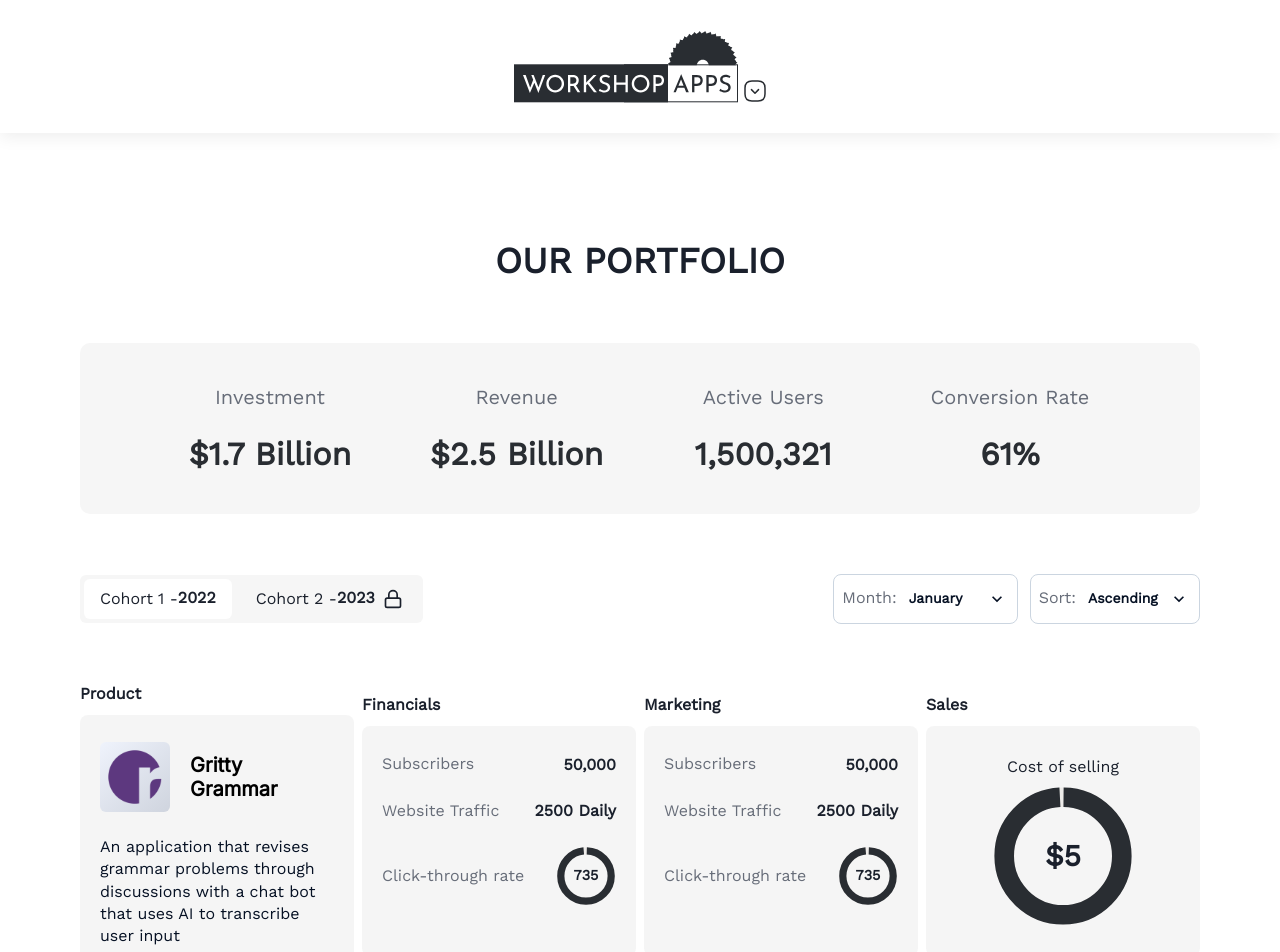
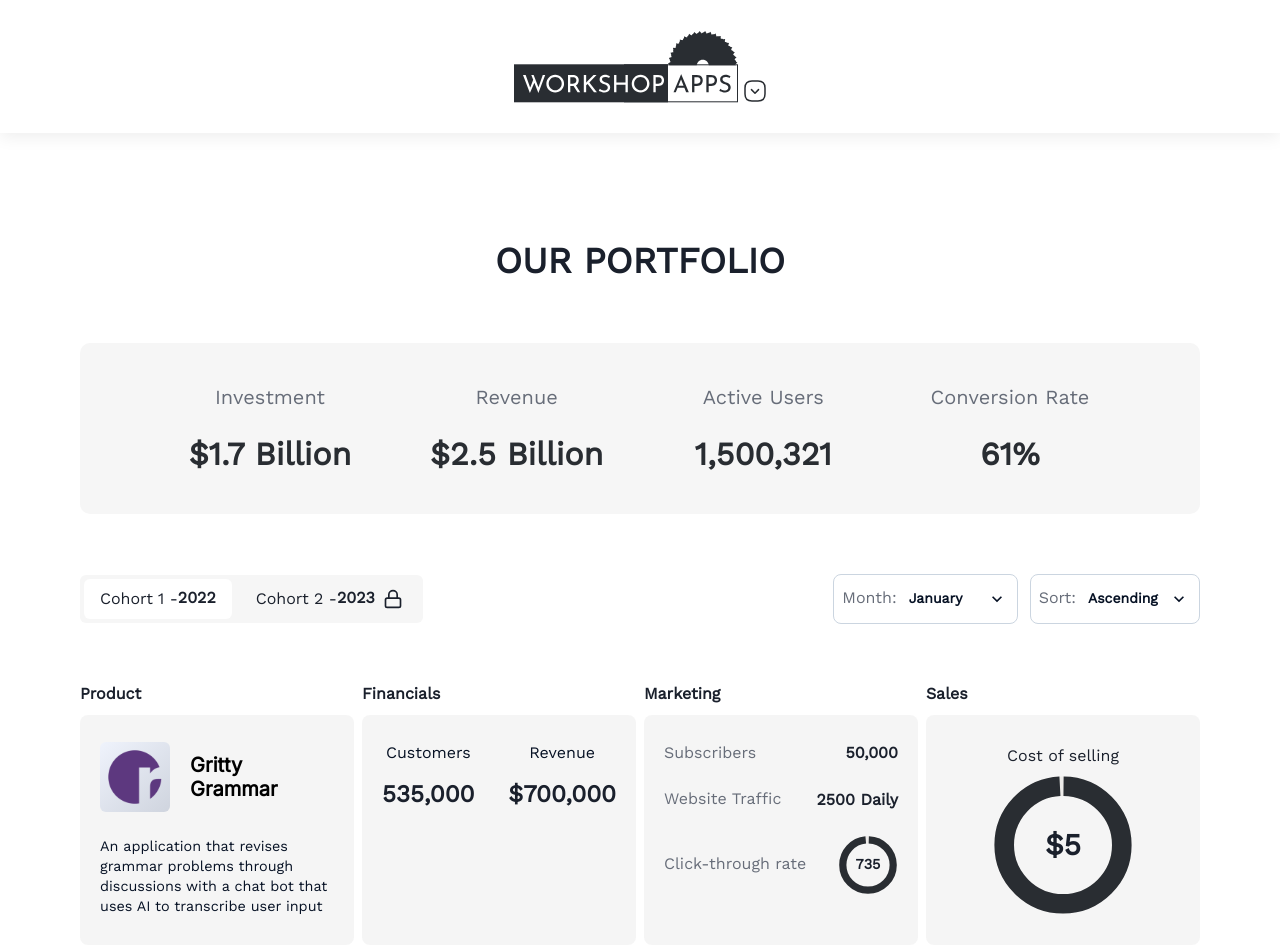
Before and after one commit to workshopapps/workshopapps-portfolio, a Next.js app in the folder frontend/: page /dashboard in a window 1280 px wide. Shown: the top 952 px of the page. Built offline with nearby package versions, Linux system fonts and the light colour scheme.

Commit message:
chore: installed chartjs

```diff
--- a/frontend/components/financial-card/index.jsx
+++ b/frontend/components/financial-card/index.jsx
@@ -1,12 +1,5 @@
 import React from "react";
-import {
-  Stack,
-  Text,
-  CircularProgress,
-  CircularProgressLabel,
-  Heading,
-  HStack,
-} from "@chakra-ui/react";
+import { Stack, Text, Heading, HStack } from "@chakra-ui/react";
 
 function FinancialCard() {
   return (
@@ -23,26 +16,17 @@ function FinancialCard() {
       >
         <Stack w="full" spacing={6}>
           <HStack justifyContent="space-between" w="full">
-            <Text color="text.200">Subscribers</Text>
-            <Heading fontSize="md">50,000</Heading>
-          </HStack>
-          <HStack justifyContent="space-between" w="full">
-            <Text color="text.200">Website Traffic</Text>
-            <Heading fontSize="md">2500 Daily</Heading>
-          </HStack>
-          <HStack justifyContent="space-between" w="full">
-            <Text color="text.200">Click-through rate</Text>
-            <Stack>
-              <CircularProgress
-                value={98}
-                thickness="12px"
-                size="60px"
-                color="brand.50"
-              >
-                <CircularProgressLabel>
-                  <Heading fontSize="nm">735</Heading>
-                </CircularProgressLabel>
-              </CircularProgress>
+            <Stack spacing={4} textAlign="center">
+              <Text fontSize="16px" color="text.100">
+                Customers
+              </Text>
+              <Heading fontSize="24px">535,000</Heading>
+            </Stack>
+            <Stack spacing={4} textAlign="center">
+              <Text fontSize="16px" color="text.100">
+                Revenue
+              </Text>
+              <Heading fontSize="24px">$700,000</Heading>
             </Stack>
           </HStack>
         </Stack>
--- a/frontend/components/product-card/index.jsx
+++ b/frontend/components/product-card/index.jsx
@@ -31,7 +31,7 @@ function ProductCard() {
             </Heading>
           </HStack>
           <Stack>
-            <Text color="text.100">
+            <Text color="text.100" fontSize="nm">
               An application that revises grammar problems through discussions
               with a chat bot that uses AI to transcribe user input
             </Text>
```
